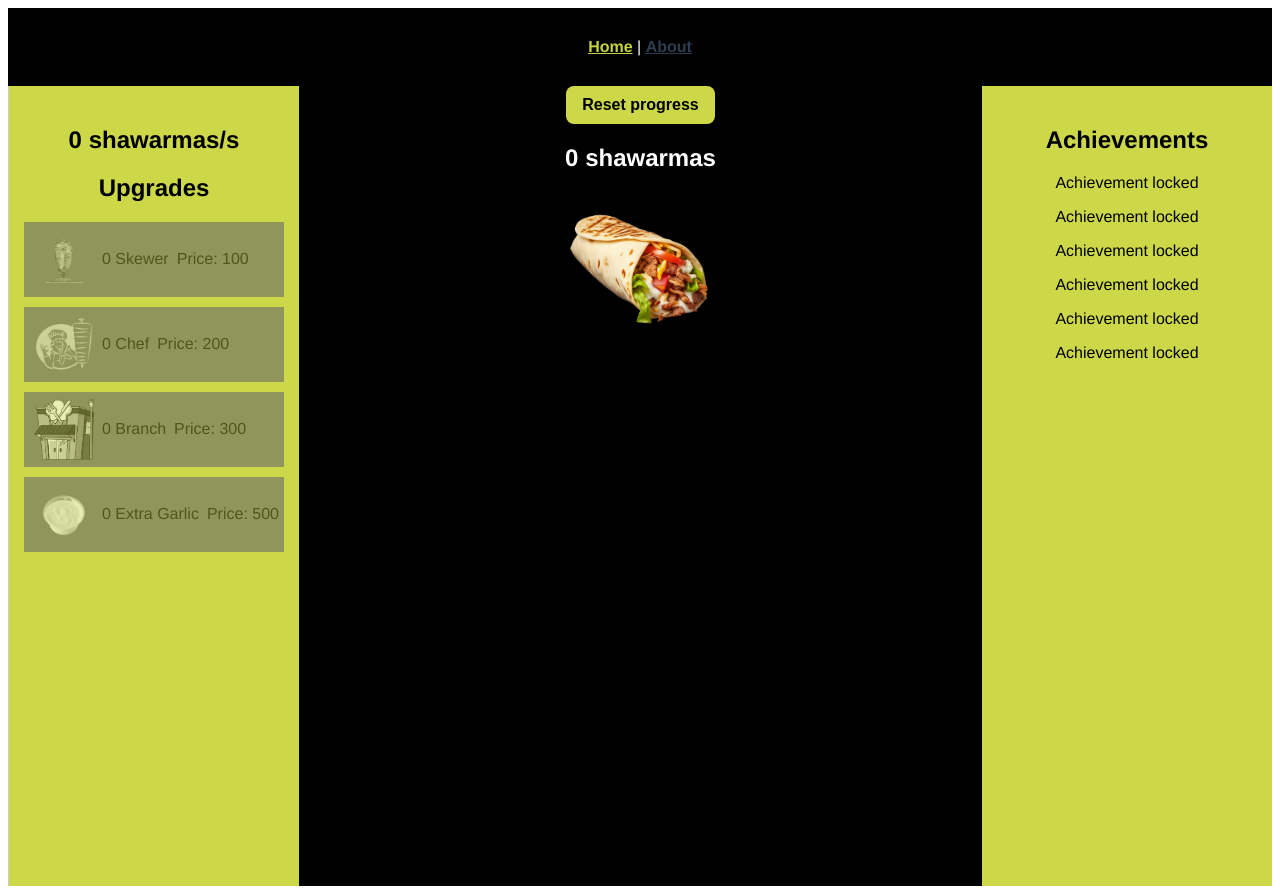
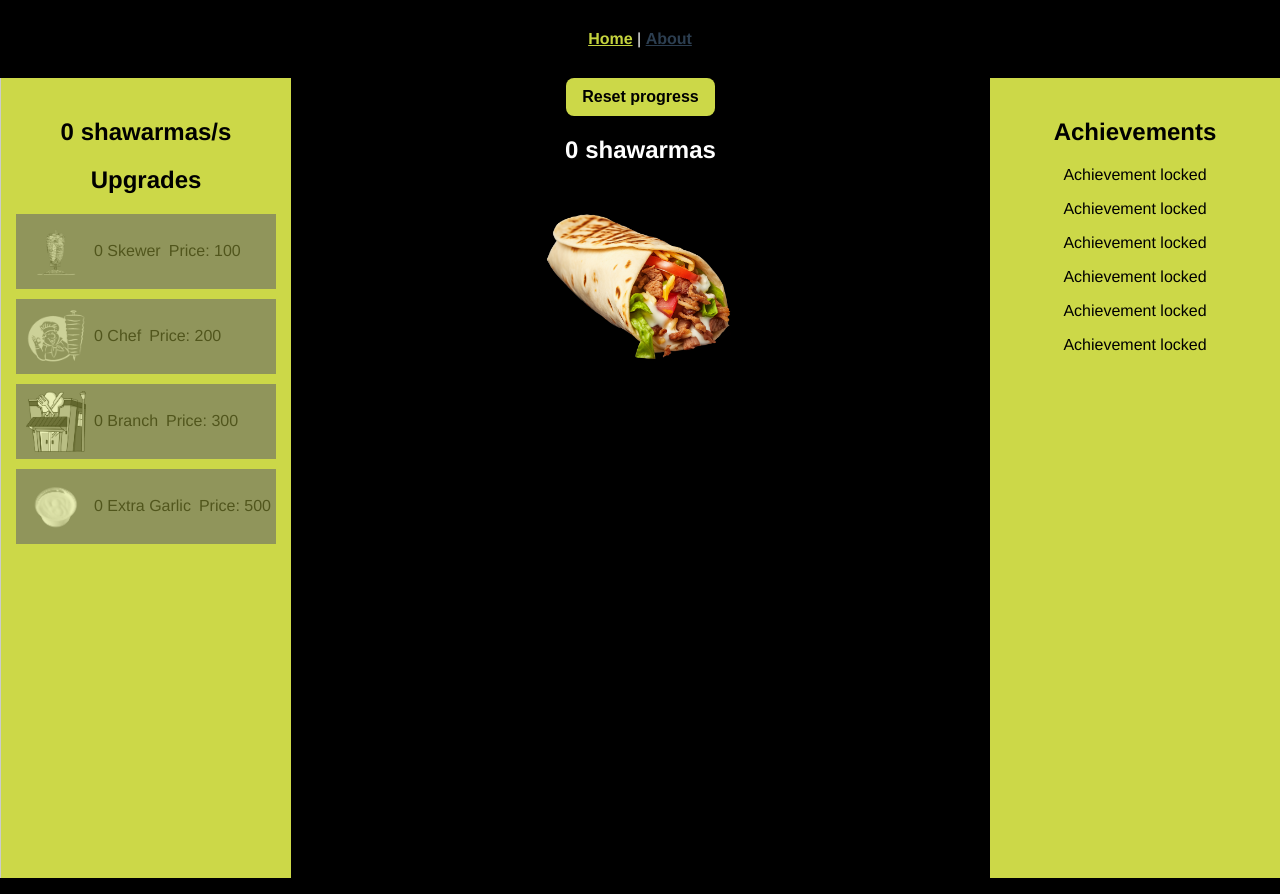
Before and after one commit to yorgo-haykal/shawarma-clicker, a Vue app in the folder shawarma-clicker/: page / in a window 1280 px wide. Built offline with nearby package versions, Linux system fonts and the light colour scheme.

Commit message:
Visual touches

```diff
--- a/shawarma-clicker/src/App.vue
+++ b/shawarma-clicker/src/App.vue
@@ -36,4 +36,11 @@ nav a {
 nav a.router-link-exact-active {
   color: #c5d43e;
 }
+
+html,
+body {
+  background-color: black;
+  margin: 0;
+  padding: 0;
+}
 </style>
--- a/shawarma-clicker/src/components/ShawarmaButton.vue
+++ b/shawarma-clicker/src/components/ShawarmaButton.vue
@@ -22,7 +22,7 @@ export default {
 
 <style>
 .shawarma {
-  height: 150px;
+  height: 200px;
   width: auto;
 }
 
```
